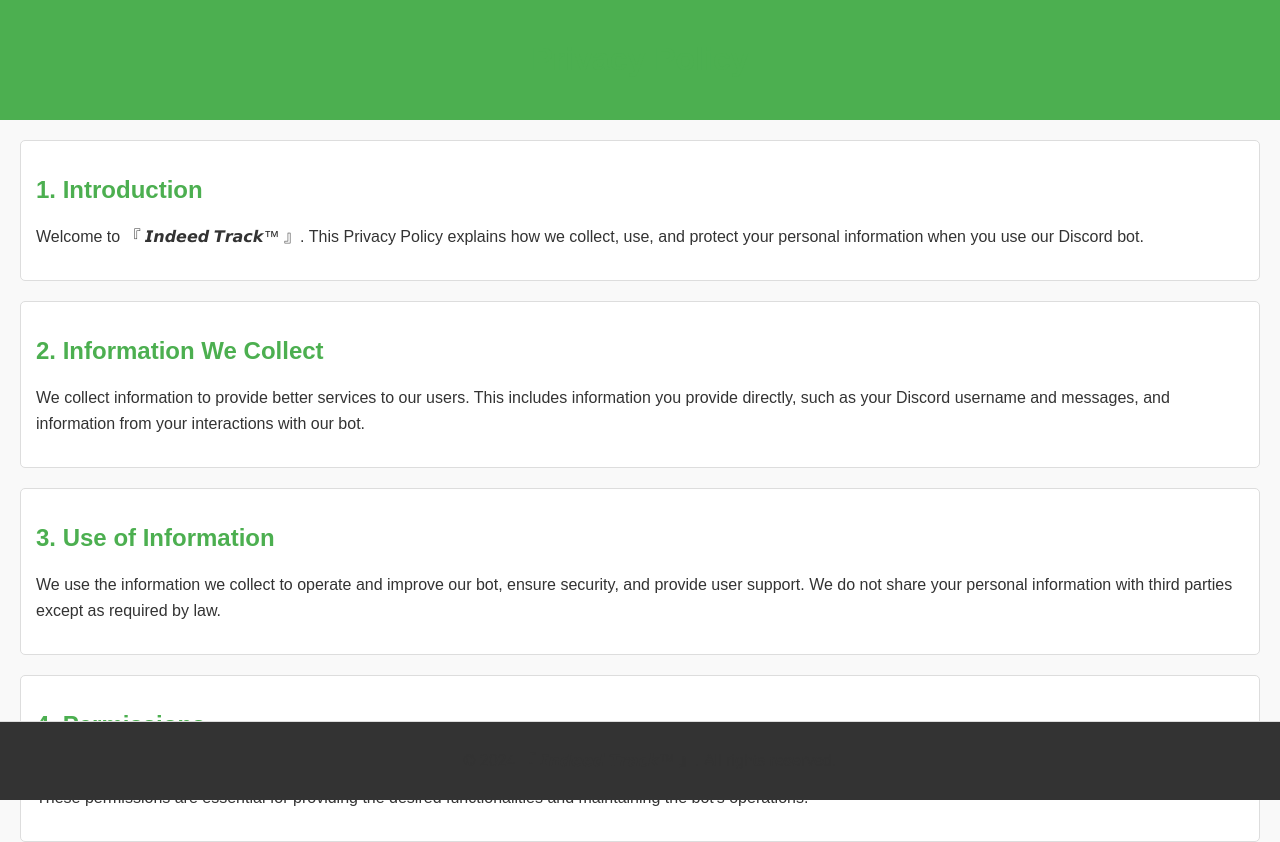
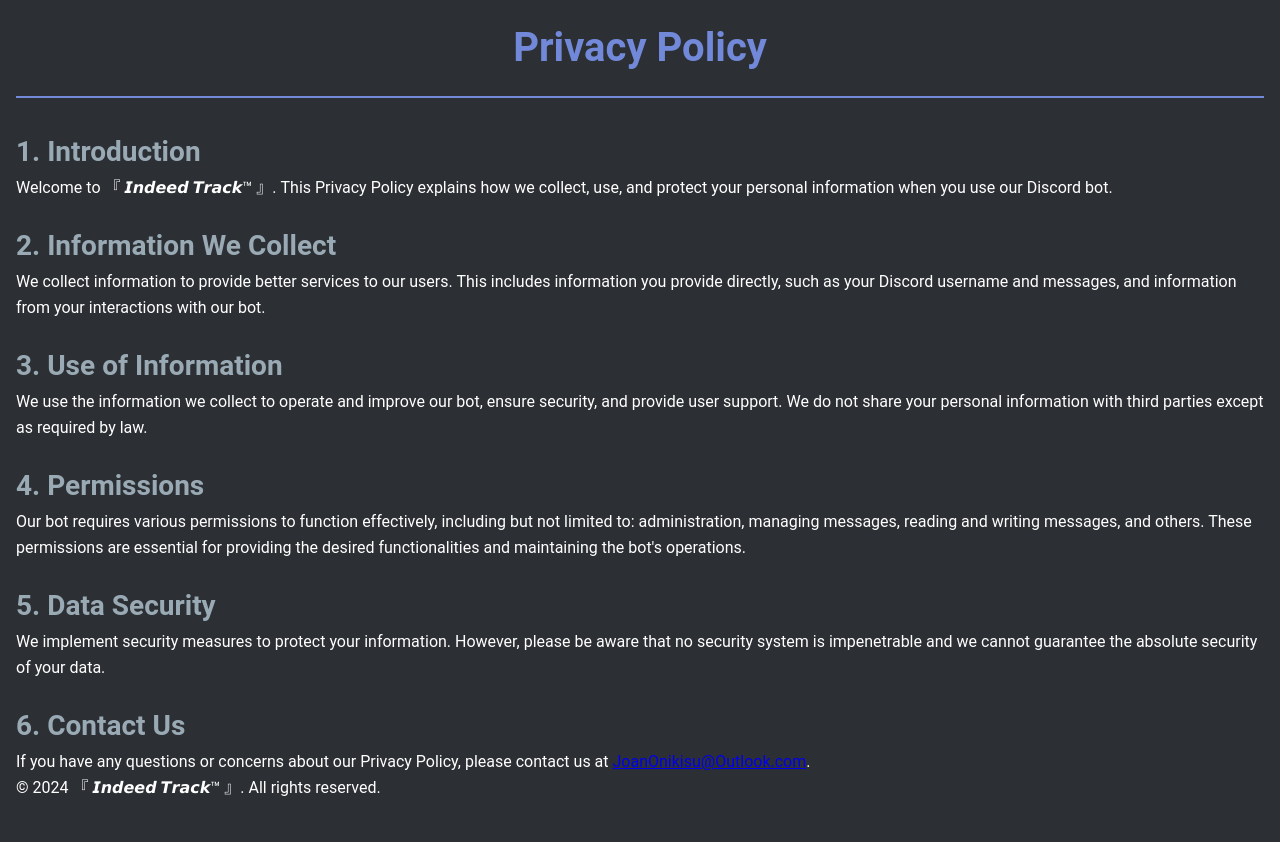
Before and after one commit to JoanOnikisu/Privacy-Policy, a plain HTML site: page index.html in a window 1280 px wide. Shown: the top 842 px of the page. After the commit the page ends 816 px from the top, so only its background shows below. Drawn offline with Linux system fonts and the light colour scheme.

Commit message:
styles.css

```diff
--- a/styles.css
+++ b/styles.css
@@ -1,54 +1,35 @@
-body {
-    font-family: Arial, sans-serif;
+/* Reset básico */
+* {
     margin: 0;
     padding: 0;
-    background-color: #f9f9f9;
+    box-sizing: border-box;
+}
+
+body {
+    font-family: 'Roboto', sans-serif;
+    background-color: #2C2F33; /* Discord dark background */
+    color: #ffffff; /* Text color */
+    line-height: 1.6;
+    padding: 1rem;
 }
 
 header {
-    background-color: #4CAF50;
-    color: white;
-    padding: 20px;
     text-align: center;
+    margin-bottom: 2rem;
+    border-bottom: 2px solid #7289DA; /* Discord blue */
+    padding-bottom: 1rem;
 }
 
-main {
-    padding: 20px;
+h1 {
+    font-size: 2.5rem;
+    color: #7289DA; /* Discord blue */
 }
 
-h1, h2 {
-    color: #4CAF50;
+h2 {
+    font-size: 1.75rem;
+    margin-top: 1.5rem;
+    color: #99AAB5; /* Discord light gray */
 }
 
 section {
-    margin-bottom: 20px;
-    padding: 15px;
-    background-color: #fff;
-    border: 1px solid #ddd;
-    border-radius: 5px;
-}
-
-p {
-    line-height: 1.6;
-    color: #333;
-}
-
-a {
-    color: #4CAF50;
-    text-decoration: none;
-}
-
-a:hover {
-    text-decoration: underline;
-}
-
-footer {
-    background-color: #333;
-    color: white;
-    text-align: center;
-    padding: 10px;
-    position: fixed;
-    width: 100%;
-    bottom: 0;
-    border-top: 1px solid #ddd;
-}
+    margin-bottom
```
